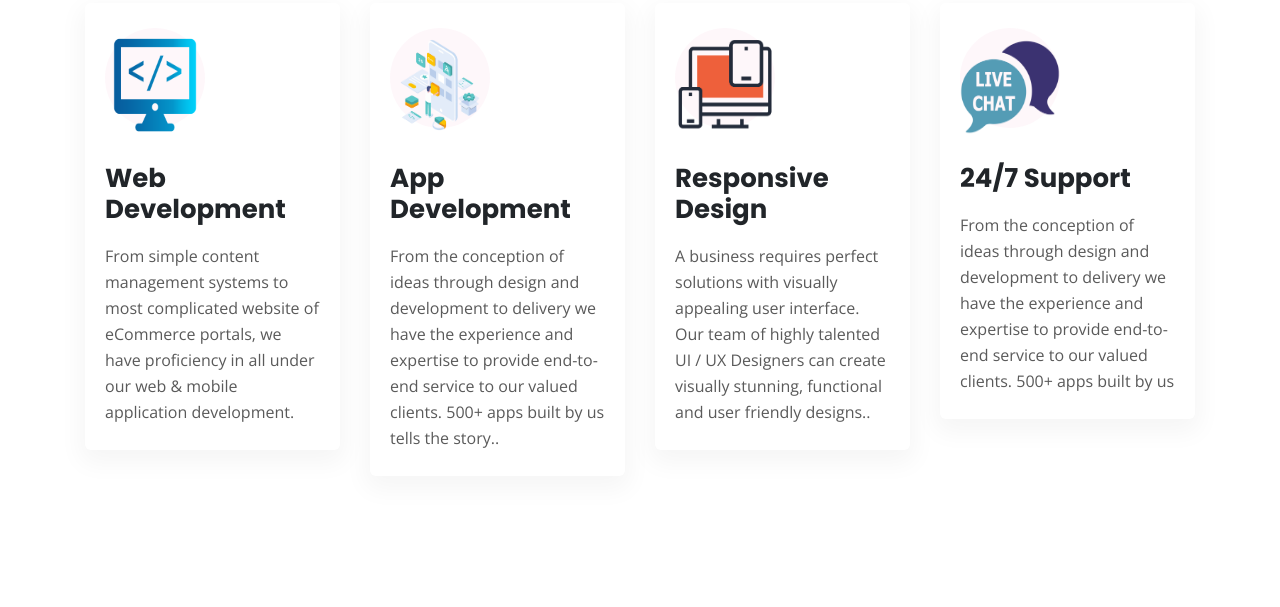
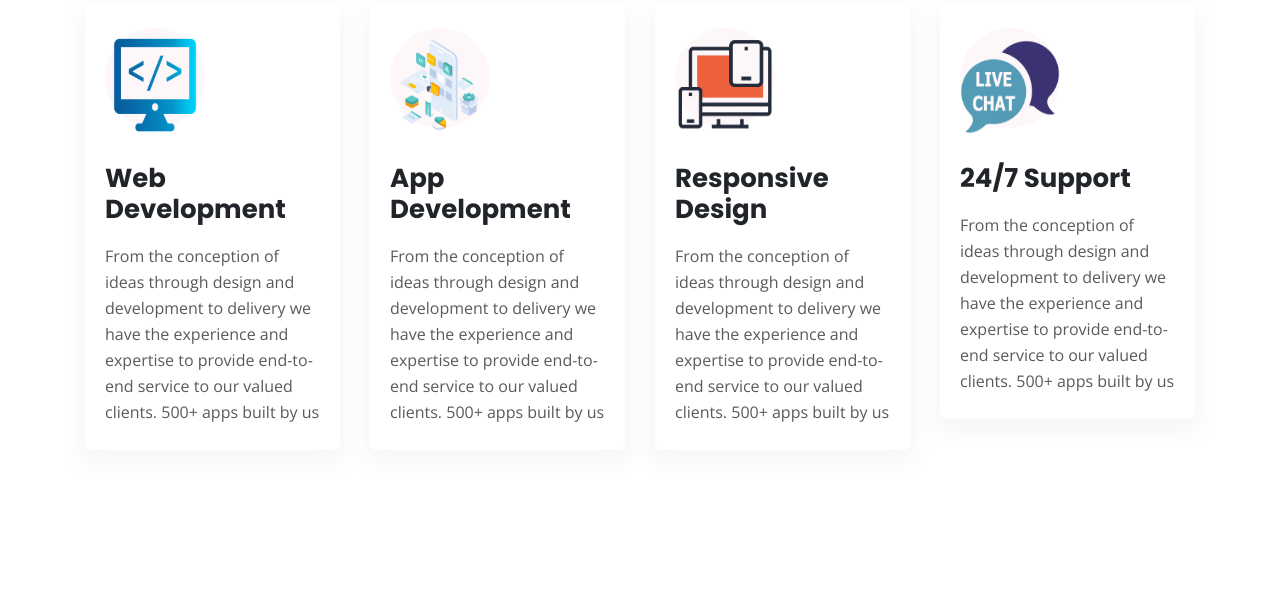
Before and after one commit to Hardik-Prajapati7/Hardik-Prajapati7.github.io, a plain HTML site: page index.html in a window 1280 px wide. Shown: the part 3001-3608 px from the top of the page. Drawn offline with nearby package versions, Linux system fonts and the light colour scheme; files whose address does not match are found by name.

Commit message:
Update index.html

```diff
--- a/index.html
+++ b/index.html
@@ -239,7 +239,7 @@ function showResponse(){
                 </div>
                 <div class="features-with-17-left2">
                   <h6><b>Web Development</b></h6>
-                  <p>From simple content management systems to most complicated website of eCommerce portals, we have proficiency in all under our web & mobile application development.</p>
+                  <p>From the conception of ideas through design and development to delivery we have the experience and expertise to provide end-to-end service to our valued clients. 500+ apps built by us</p>
                 </div>
               </div>
             </div>
@@ -250,7 +250,7 @@ function showResponse(){
                 </div>
                 <div class="features-with-17-left2">
                   <h6><b>App Development</b></h6>
-                  <p>From the conception of ideas through design and development to delivery we have the experience and expertise to provide end-to-end service to our valued clients. 500+ apps built by us tells the story..</p>
+                  <p>From the conception of ideas through design and development to delivery we have the experience and expertise to provide end-to-end service to our valued clients. 500+ apps built by us</p>
                 </div>
               </div>
             </div>
@@ -263,7 +263,7 @@ function showResponse(){
                 </div>
                 <div class="features-with-17-left2">
                   <h6><b>Responsive Design</b></h6>
-                  <p>A business requires perfect solutions with visually appealing user interface. Our team of highly talented UI / UX Designers can create visually stunning, functional and user friendly designs..</p>
+                  <p>From the conception of ideas through design and development to delivery we have the experience and expertise to provide end-to-end service to our valued clients. 500+ apps built by us</p>
                 </div>
               </div>
             </div>
```
